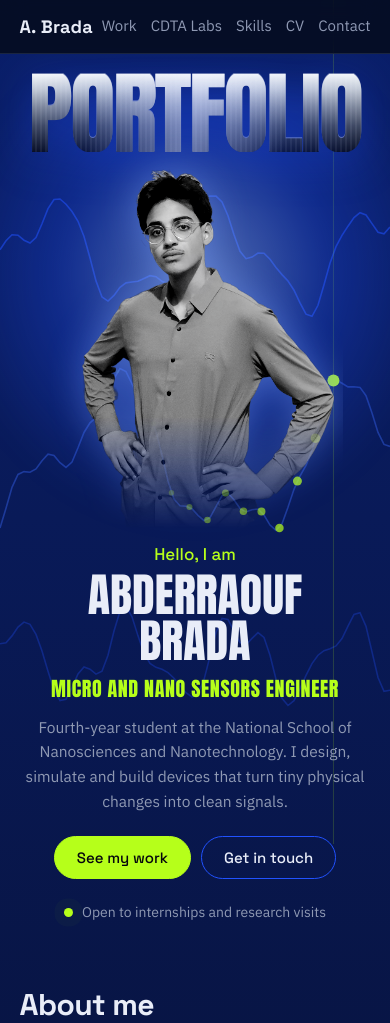
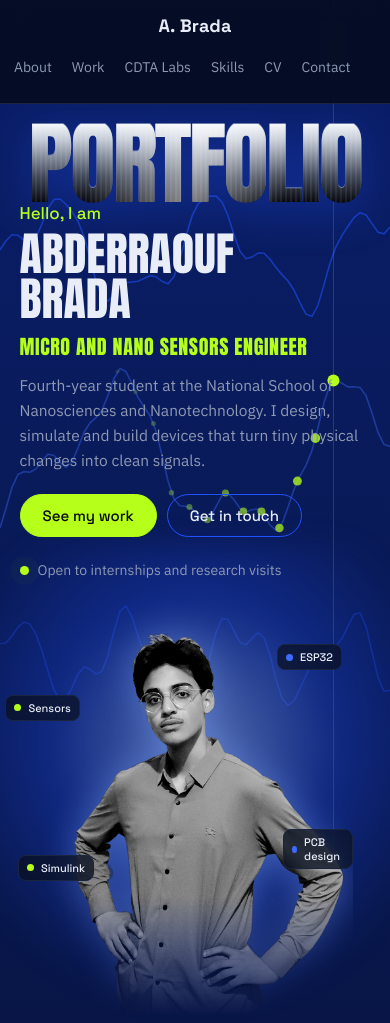
Before and after one commit to abderraoufbrada/my_portfolio, a plain HTML site: page index.html in a window 390 px wide. Shown: the top 1023 px of the page. Drawn offline with Linux system fonts and the light colour scheme.

Commit message:
Update index.html

```diff
--- a/index.html
+++ b/index.html
@@ -273,6 +273,116 @@ body{background:linear-gradient(180deg,#0a1f6b 0%,#081545 18%,#060d2c 45%,var(--
   display: inline-block;
   white-space: nowrap;
 }
+
+
+
+/* =========================================
+   MOBILE DESIGN — KEEP THE DESKTOP IDENTITY
+========================================= */
+
+@media (max-width: 760px) {
+
+  /* Header and navigation */
+  header {
+    flex-direction: column;
+    align-items: center;
+    gap: 14px;
+    padding: 14px 12px;
+  }
+
+  nav {
+    width: 100%;
+    justify-content: flex-start;
+    gap: 20px;
+    overflow-x: auto;
+    white-space: nowrap;
+    padding: 5px 2px 10px;
+    scrollbar-width: none;
+  }
+
+  nav::-webkit-scrollbar {
+    display: none;
+  }
+
+  nav a {
+    flex-shrink: 0;
+    font-size: 14px;
+  }
+
+  nav a:nth-child(1) {
+    display: inline;
+  }
+
+  /* Hero section */
+  .hero-in {
+    grid-template-columns: 1fr;
+    gap: 10px;
+    margin-top: 0;
+  }
+
+  .intro {
+    order: 1;
+    text-align: left;
+    padding-bottom: 0;
+  }
+
+  .portrait {
+    order: 2;
+    width: min(340px, 90%);
+  }
+
+  .hero .cta {
+    justify-content: flex-start;
+  }
+
+  .hero .bio {
+    margin-inline: 0 !important;
+  }
+
+  .chip {
+    display: flex;
+    font-size: 11px;
+    padding: 5px 8px;
+  }
+
+  /* About section */
+  .about {
+    grid-template-columns: 1fr;
+    gap: 30px;
+  }
+
+  /* Skills */
+  .skills-grid {
+    grid-template-columns: 1fr;
+  }
+
+  .used {
+    position: static;
+  }
+
+  /* General spacing */
+  section {
+    padding: 65px 22px;
+  }
+
+  h2 {
+    font-size: clamp(30px, 8vw, 42px);
+  }
+
+  .btn {
+    padding: 11px 19px;
+    font-size: 14px;
+  }
+
+  .card button {
+    padding: 18px;
+  }
+
+  .more .in {
+    padding: 0 18px 20px;
+  }
+}
+
 </style>
 </head>
 <body>
```
